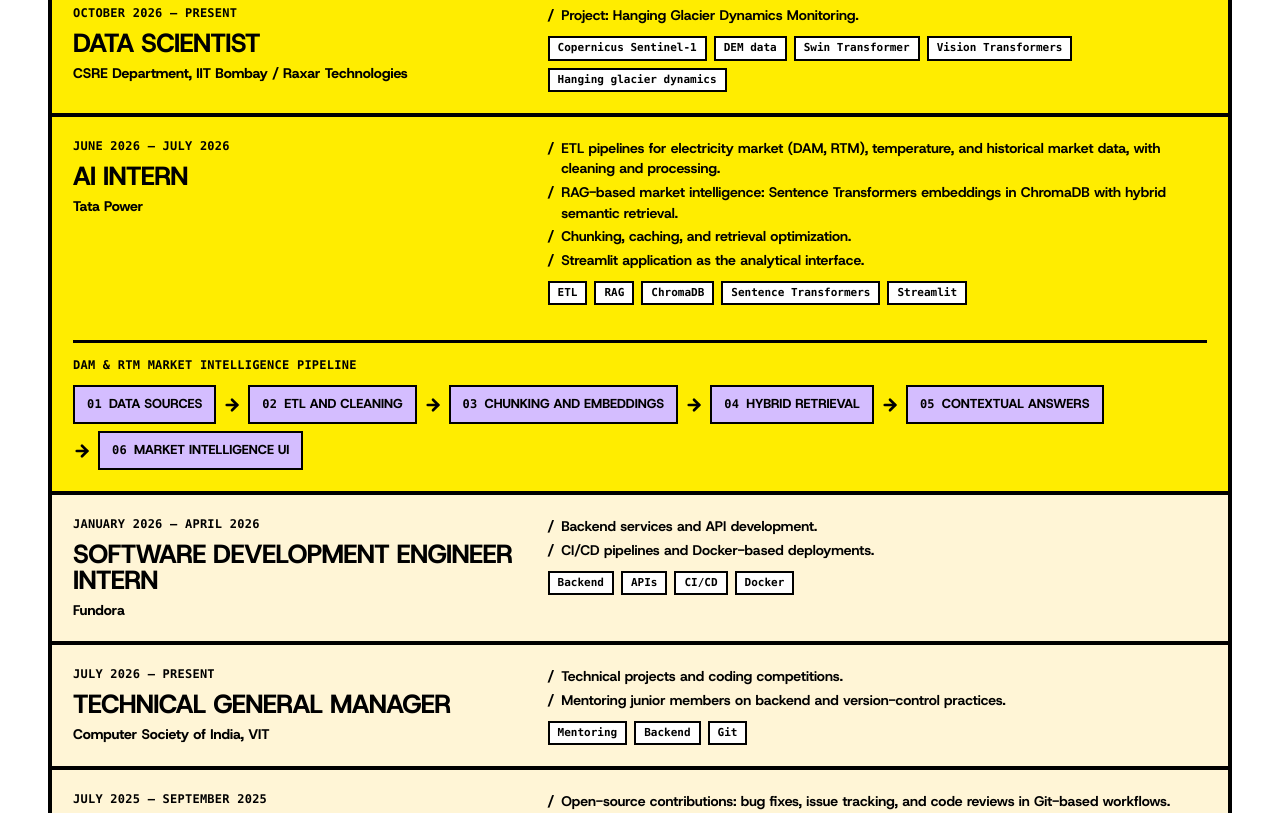
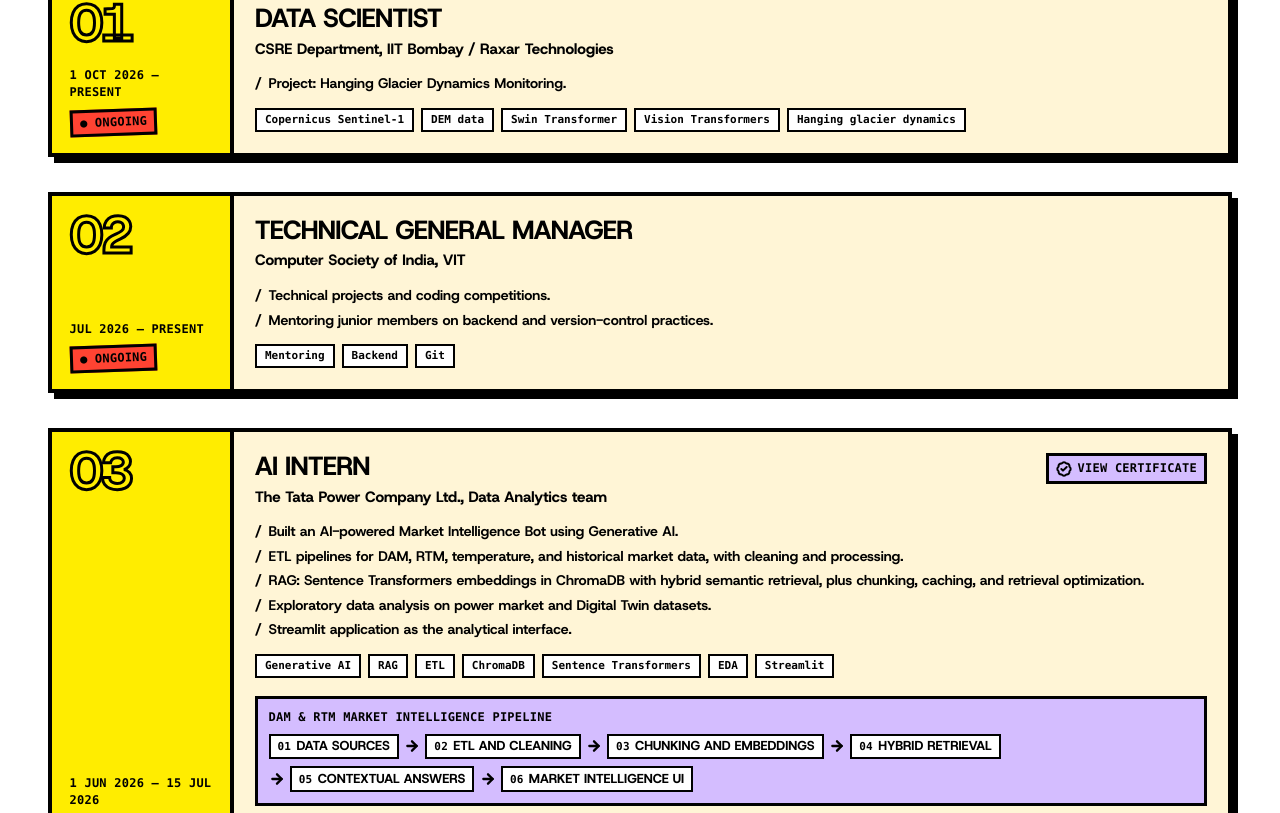
Before and after one commit to Maitrey-Bharambe/portfolio, a Next.js app: page / in a window 1280 px wide. Shown: the part 4887-5700 px from the top of the page. Built offline with nearby package versions, Linux system fonts and the light colour scheme; no server answers.

Commit message:
Redesign experience section and add view-only internship certificates

```diff
--- /dev/null
+++ b/src/components/experience/CertificateViewer.js
@@ -0,0 +1,50 @@
+"use client";
+
+import { useRef } from "react";
+import Image from "next/image";
+import { BadgeCheck, X } from "lucide-react";
+
+// Opens the certificate in an on-page viewer (no download link, no new tab).
+export default function CertificateViewer({ certificate, label }) {
+  const dialogRef = useRef(null);
+  const close = () => dialogRef.current?.close();
+
+  return (
+    <>
+      <button
+        type="button"
+        onClick={() => dialogRef.current?.showModal()}
+        className="mono flex items-center gap-1.5 border-[3px] border-ink bg-field px-2 py-1 font-black transition-transform hover:-translate-y-0.5"
+      >
+        <BadgeCheck size={16} strokeWidth={3} aria-hidden /> View certificate
+      </button>
+
+      <dialog
+        ref={dialogRef}
+        aria-label={`${label} internship certificate`}
+        onClick={(e) => e.target === dialogRef.current && close()}
+        className="m-auto max-h-[92vh] w-[min(92vw,820px)] border-4 border-ink bg-ground p-0 backdrop:bg-black/70"
+        style={{ boxShadow: "8px 8px 0 var(--dp-color-ink)" }}
+      >
+        <div className="flex items-center justify-between gap-3 border-b-4 border-ink bg-emphasis px-4 py-2">
+          <p className="mono">{label} / Internship certificate</p>
+          <button type="button" onClick={close} aria-label="Close certificate" className="btn btn-sm btn-light !px-2 !py-1">
+            <X size={18} strokeWidth={3} aria-hidden />
+          </button>
+        </div>
+        <div className="max-h-[calc(92vh-3.5rem)] overflow-y-auto bg-contrast p-3 sm:p-5">
+          <Image
+            src={certificate.src}
+            alt={certificate.alt}
+            width={certificate.width}
+            height={certificate.height}
+            sizes="(min-width: 900px) 780px, 92vw"
+            draggable={false}
+            onContextMenu={(e) => e.preventDefault()}
+            className="h-auto w-full select-none border-[3px] border-ink"
+          />
+        </div>
+      </dialog>
+    </>
+  );
+}
--- a/src/components/experience/ExperienceLedger.js
+++ b/src/components/experience/ExperienceLedger.js
@@ -1,5 +1,6 @@
+import { ArrowRight } from "lucide-react";
+import CertificateViewer from "./CertificateViewer";
 import { experience } from "@/data/experience";
-import { ArrowRight } from "lucide-react";
 import SectionHeading from "@/components/ui/SectionHeading";
 
 export default function ExperienceLedger() {
@@ -7,23 +8,38 @@
     <section id="experience" aria-labelledby="exp-title" className="sec-pad border-t-4 border-ink bg-contrast">
       <div className="wrap">
         <SectionHeading id="exp-title" eyebrow="02 / Experience" title="Where I've built things." />
-        <ol className="border-4 border-ink bg-ground">
-          {experience.map((e) => (
+
+        <ol className="space-y-8 md:space-y-10">
+          {experience.map((e, i) => (
             <li
               key={e.id}
-              className={`grid gap-3 border-b-4 border-ink px-4 py-6 last:border-b-0 md:grid-cols-[minmax(0,1fr)_minmax(0,1.5fr)] md:gap-10 md:px-6 ${
-                e.highlight ? "bg-emphasis" : ""
-              }`}
+              className="relative grid border-4 border-ink bg-ground md:grid-cols-[13rem_minmax(0,1fr)]"
+              style={{ boxShadow: "var(--shadow) var(--shadow) 0 var(--dp-color-ink)" }}
             >
+              {/* Date column: the same yellow on every row */}
+              <div className="flex items-center justify-between gap-3 border-b-4 border-ink bg-emphasis p-4 md:flex-col md:items-start md:justify-between md:border-b-0 md:border-r-4 md:p-5">
+                <span className="num-outline display text-5xl leading-[0.8] md:text-6xl" aria-hidden="true">
+                  {String(i + 1).padStart(2, "0")}
+                </span>
+                <div className="flex flex-col items-end gap-2 md:items-start">
+                  {e.dates && <p className="mono">{e.dates}</p>}
+                  {e.ongoing && (
+                    <span className="mono -rotate-2 border-[3px] border-ink bg-signal px-2 py-0.5 font-black">● Ongoing</span>
+                  )}
+                </div>
+              </div>
+
+              <div className="p-5 md:p-6">
+                <div className="flex flex-wrap items-start justify-between gap-3">
                   <div>
-                {e.dates && <p className="mono mb-2">{e.dates}</p>}
                     <h3 className="text-2xl font-black uppercase leading-none tracking-tight md:text-3xl">{e.role}</h3>
-                <p className="mt-2 text-[length:var(--dp-typography-reading)] font-extrabold">{e.organization}</p>
+                    <p className="mt-2 text-[length:var(--dp-typography-body)] font-extrabold">{e.organization}</p>
                   </div>
-              {(e.points?.length > 0 || e.tags?.length > 0) && (
-                <div>
+                  {e.certificate && <CertificateViewer certificate={e.certificate} label={e.organization.split(",")[0].replace(/^The /, "")} />}
+                </div>
+
                 {e.points?.length > 0 && (
-                    <ul className="space-y-1 text-[length:var(--dp-typography-reading)]">
+                  <ul className="mt-4 space-y-1.5 text-[length:var(--dp-typography-reading)] leading-snug">
                     {e.points.map((p) => (
                       <li key={p} className="flex gap-2">
                         <span aria-hidden className="font-black">/</span>
@@ -32,24 +48,24 @@
                     ))}
                   </ul>
                 )}
+
                 {e.tags?.length > 0 && (
-                    <ul className="mt-3 flex flex-wrap gap-2" aria-label="Technologies and areas">
+                  <ul className="mt-4 flex flex-wrap gap-2" aria-label="Technologies and areas">
                     {e.tags.map((t) => (
                       <li key={t} className="chip">{t}</li>
                     ))}
                   </ul>
                 )}
-                </div>
-              )}
+
                 {e.pipeline && (
-                <figure className="border-t-[3px] border-ink pt-4 md:col-span-2">
-                  <figcaption className="mono mb-3">{e.pipeline.label}</figcaption>
-                  <ol className="flex flex-col gap-2 lg:flex-row lg:flex-wrap lg:items-center">
-                    {e.pipeline.steps.map((step, i) => (
-                      <li key={step} className="flex items-center gap-2">
-                        {i > 0 && <ArrowRight size={18} strokeWidth={3.5} aria-hidden className="hidden lg:block" />}
-                        <span className="flow-step bg-field">
-                          <span className="mono mr-2">{String(i + 1).padStart(2, "0")}</span>
+                  <figure className="mt-5 border-[3px] border-ink bg-field p-3">
+                    <figcaption className="mono mb-2">{e.pipeline.label}</figcaption>
+                    <ol className="flex flex-wrap items-center gap-x-1.5 gap-y-2">
+                      {e.pipeline.steps.map((step, n) => (
+                        <li key={step} className="flex items-center gap-1.5">
+                          {n > 0 && <ArrowRight size={16} strokeWidth={3.5} aria-hidden className="shrink-0" />}
+                          <span className="flow-step !px-2 !py-1 !text-[13px]">
+                            <span className="mono mr-1.5 !text-[11px]">{String(n + 1).padStart(2, "0")}</span>
                             {step}
                           </span>
                         </li>
@@ -57,6 +73,7 @@
                     </ol>
                   </figure>
                 )}
+              </div>
             </li>
           ))}
         </ol>
--- a/src/data/experience.js
+++ b/src/data/experience.js
@@ -1,28 +1,47 @@
-// Each entry renders as one ledger row. Null fields are simply hidden.
-// `highlight: true` paints the row yellow.
+// Each entry renders as one ledger row, newest first. Null / empty fields are hidden.
+// `ongoing: true` adds an "Ongoing" sticker. `certificate` ({ src, alt, width, height }) adds a "View certificate" button.
 
 export const experience = [
   {
     id: "csre-iitb",
     role: "Data Scientist",
     organization: "CSRE Department, IIT Bombay / Raxar Technologies",
-    dates: "October 2026 – Present", // started 1 October 2026
+    dates: "1 Oct 2026 – Present",
+    ongoing: true,
     points: ["Project: Hanging Glacier Dynamics Monitoring."], // TODO: add verified responsibilities
     tags: ["Copernicus Sentinel-1", "DEM data", "Swin Transformer", "Vision Transformers", "Hanging glacier dynamics"],
-    highlight: true,
+  },
+  {
+    id: "csi-vit",
+    role: "Technical General Manager",
+    organization: "Computer Society of India, VIT",
+    dates: "Jul 2026 – Present",
+    ongoing: true,
+    points: [
+      "Technical projects and coding competitions.",
+      "Mentoring junior members on backend and version-control practices.",
+    ],
+    tags: ["Mentoring", "Backend", "Git"],
   },
   {
     id: "tata-power",
     role: "AI Intern",
-    organization: "Tata Power",
-    dates: "June 2026 – July 2026",
+    organization: "The Tata Power Company Ltd., Data Analytics team",
+    dates: "1 Jun 2026 – 15 Jul 2026",
+    certificate: {
+      src: "/certificates/tata-power.webp",
+      alt: "Internship certificate from The Tata Power Company Ltd. for Maitrey Bharambe, 1 June 2026 to 15 July 2026, Data Analytics team.",
+      width: 1224,
+      height: 1584,
+    },
     points: [
-      "ETL pipelines for electricity market (DAM, RTM), temperature, and historical market data, with cleaning and processing.",
-      "RAG-based market intelligence: Sentence Transformers embeddings in ChromaDB with hybrid semantic retrieval.",
-      "Chunking, caching, and retrieval optimization.",
+      "Built an AI-powered Market Intelligence Bot using Generative AI.",
+      "ETL pipelines for DAM, RTM, temperature, and historical market data, with cleaning and processing.",
+      "RAG: Sentence Transformers embeddings in ChromaDB with hybrid semantic retrieval, plus chunking, caching, and retrieval optimization.",
+      "Exploratory data analysis on power market and Digital Twin datasets.",
       "Streamlit application as the analytical interface.",
     ],
-    tags: ["ETL", "RAG", "ChromaDB", "Sentence Transformers", "Streamlit"],
+    tags: ["Generative AI", "RAG", "ETL", "ChromaDB", "Sentence Transformers", "EDA", "Streamlit"],
     pipeline: {
       label: "DAM & RTM market intelligence pipeline",
       steps: [
@@ -34,36 +53,32 @@
         "Market intelligence UI",
       ],
     },
-    highlight: true,
   },
   {
     id: "fundora",
     role: "Software Development Engineer Intern",
     organization: "Fundora",
-    dates: "January 2026 – April 2026",
-    points: ["Backend services and API development.", "CI/CD pipelines and Docker-based deployments."],
-    tags: ["Backend", "APIs", "CI/CD", "Docker"],
-    highlight: false,
-  },
-  {
-    id: "csi-vit",
-    role: "Technical General Manager",
-    organization: "Computer Society of India, VIT",
-    dates: "July 2026 – Present",
+    dates: "24 Feb 2026 – 24 May 2026",
+    certificate: {
+      src: "/certificates/fundora.webp",
+      alt: "Internship certificate from Fundora for Maitrey Bharambe, Software Development Engineer Intern, 24 February 2026 to 24 May 2026.",
+      width: 1224,
+      height: 1584,
+    },
     points: [
-      "Technical projects and coding competitions.",
-      "Mentoring junior members on backend and version-control practices.",
+      "Developed, tested, and enhanced software solutions and platform features.",
+      "Backend services and API development.",
+      "CI/CD pipelines and Docker-based deployments.",
+      "Debugging, performance optimization, code reviews, and technical discussions.",
     ],
-    tags: ["Mentoring", "Backend", "Git"],
-    highlight: false,
+    tags: ["Backend", "APIs", "CI/CD", "Docker", "Code review"],
   },
   {
     id: "gssoc",
     role: "Open Source Contributor",
     organization: "GirlScript Summer of Code",
-    dates: "July 2025 – September 2025",
+    dates: "Jul 2025 – Sep 2025",
     points: ["Open-source contributions: bug fixes, issue tracking, and code reviews in Git-based workflows."],
     tags: ["Open source", "Git", "Code review"],
-    highlight: false,
   },
 ];
```
Also changed, not shown: public/certificates/fundora.webp (added), public/certificates/tata-power.webp (added). Lines whose indentation alone changed are shown as unchanged.
